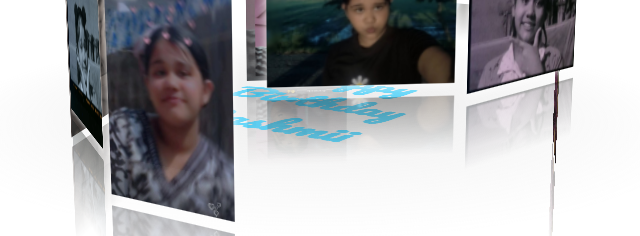
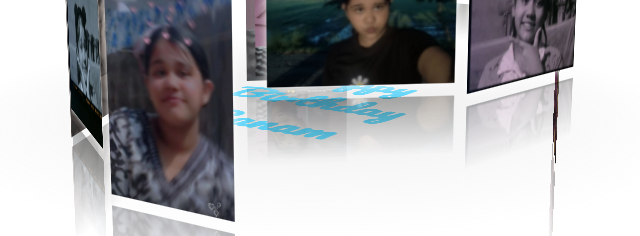
Before and after one commit to mahiarya/sanam-re-, a plain HTML site: page love/index.html in a window 1280 px wide. Shown: the part 381-617 px from the top of the page, 325-965 px from the left. Drawn offline with Linux system fonts and the light colour scheme; a web font is replaced by a local one.

Commit message:
Update index.html

```diff
--- a/love/index.html
+++ b/love/index.html
@@ -24,7 +24,7 @@
             <img src="./images/r8.png" alt="">
             <img src="./images/r9.png" alt="">
             <img src="./images/r10.png" alt="">
-            <p>Happy Birthday Rashmii</p>
+            <p>Happy Birthday Sanam</p>
         </div>
         <div id="ground"></div>
     </div>
```
